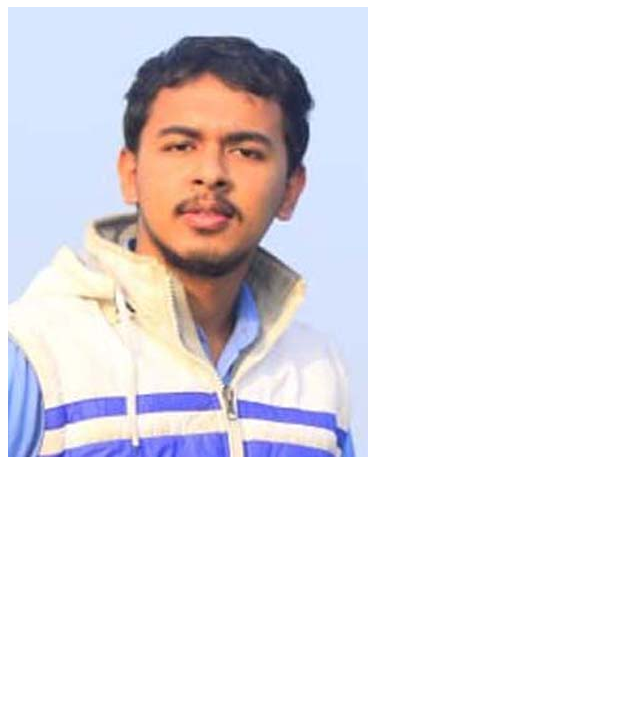
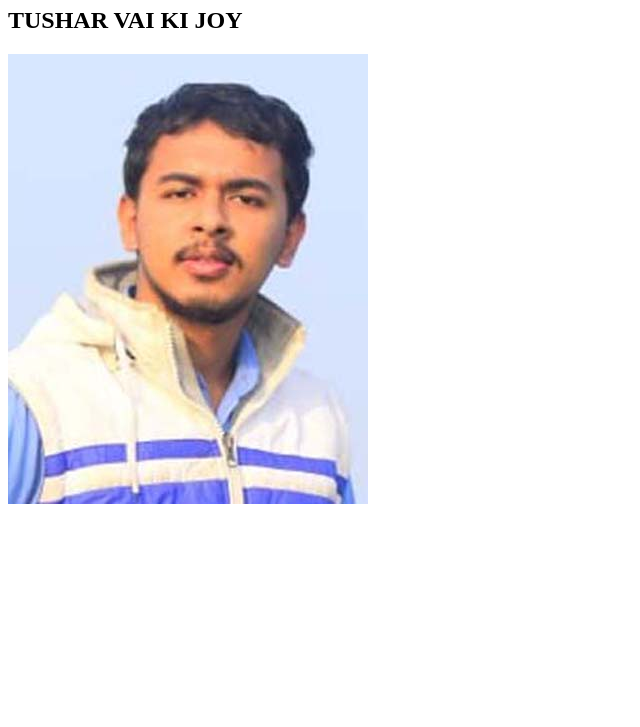
Before and after one commit to Tushar58a/Portfolio, a plain HTML site: page index.html in a window 1280 px wide. Shown: the part 73-800 px from the top of the page, without its empty margins (0-640 px from the left). Drawn offline with Linux system fonts and the light colour scheme.

Commit message:
modified index.html

```diff
--- a/index.html
+++ b/index.html
@@ -9,6 +9,7 @@
 </head>
 <body>
     <h1>Deeptanu</h1>
+    <h2>TUSHAR VAI KI JOY</h2>
     <img src="./images/gst photo.jpg" alt="">
 </body>
 </html>
```
